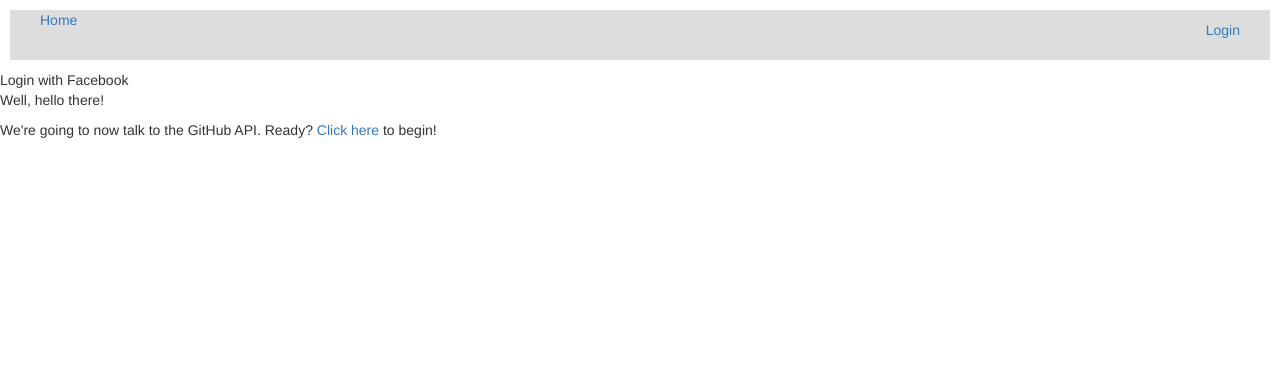
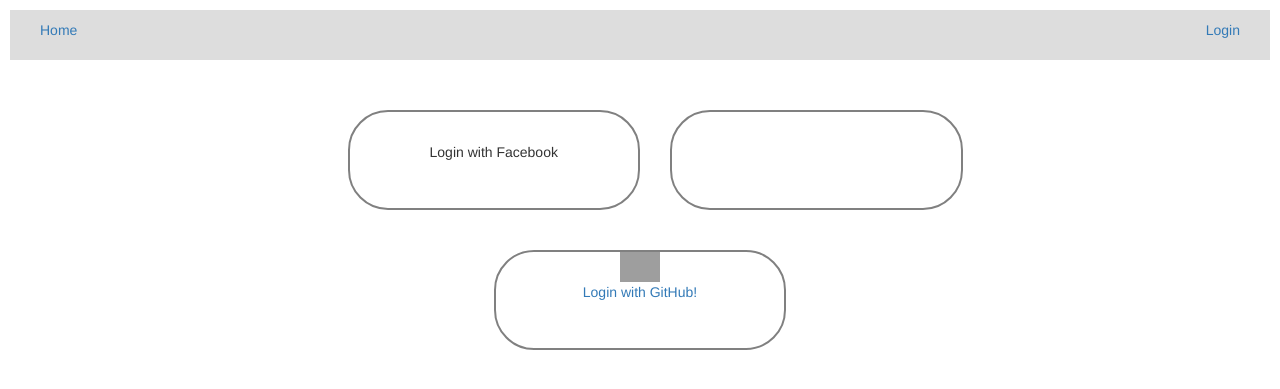
Before and after one commit to dkarris/FSND6-Item-Catalog-PSQL-APACHE2, a Flask app: page /login in a window 1280 px wide. Shown: the top 389 px of the page. Run offline with Flask 2, Linux system fonts and the light colour scheme; some libraries are stand-ins or nearby versions; grey boxes are pictures that could not be loaded.

Commit message:
final version. READ.me added

```diff
--- a/main.py
+++ b/main.py
@@ -3,8 +3,8 @@
 # used for generating random state variable
 import random, string
 
-from flask import Flask, render_template, request, redirect, url_for, escape
-from flask import flash, Response
+from flask import Flask, render_template, request, redirect, url_for
+from flask import flash, Response, jsonify
 # login_session is used to store session data
 from flask import session as login_session
 from flask import make_response
@@ -83,11 +83,11 @@
 
 @app.route('/mainpage')
 def mainpage(*mfr_id):
-    '''
+    """
     Main database view. Incoming parameters:
     mfr_id - passed to the right div with display models
     filter - if toggled on then run query to display only mfr requested on the left side.
-    '''
+    """
 
     checkbox = request.args.get('filter_check')
     mfr_id = request.args.get('mfr')
@@ -575,6 +575,40 @@
     except:
         return None
 
+# RESTful API functions
+
+@app.route('/mfr/<int:mfr_id>/JSON')
+def mfrinfoJSON(mfr_id):
+    """
+    returns JSON file with MFR data for specific MFR
+    """
+    mfr = sql_session.query(Mfr).filter_by(id=mfr_id).one()
+    return jsonify(mfr.serialize())
+
+@app.route('/mfrall/JSON')
+def mfrallJSON():
+    """
+    returns JSON for all MFR
+    """
+    mfrs = sql_session.query(Mfr).all()
+    return jsonify(mfrs=[mfr.serialize() for mfr in mfrs])
+
+@app.route('/mfr/<int:mfr_id>/models/JSON')
+def model_in_mfrJSON(mfr_id):
+    """
+    returns models for given Mfr with mfr_id
+    """
+    models = sql_session.query(Model).filter_by(mfr_id=mfr_id).all()
+    return jsonify(models=[model.serialize() for model in models])
+
+@app.route('/model/<int:model_id>/JSON')
+def modelJSON(model_id):
+    """
+    returns model with model_id
+    """
+    model = sql_session.query(Model).filter_by(id=model_id).one()
+    return jsonify(model.serialize())
+
 
 app.secret_key = 'Big_Secret_stuff'
 if __name__ == '__main__':
--- a/templates/login.html
+++ b/templates/login.html
@@ -8,11 +8,41 @@
   <script src="https://apis.google.com/js/client:platform.js?onload=start" async defer>
   </script>
  <!-- END Pre-requisites -->
+<style>
+  .oauth_div {
+    height: 100px;
+    border: solid 2px grey;
+    border-radius: 40px;
+    margin-top:40px;
+  }
+  #signInButton {
+    position: relative;
+    top: 50%;
+    transform: translateY(-50%);
+  }
+  .fb-login-button {
+    margin: 30px;
+  }
+  #github_oauth, #github_link {
+    float:none;
+    margin: 40px auto;
+  }
+  .row {
+    text-align: center;
+  }
+</style>
+<div class="container">
+  <div class="row">
+    <!-- <div class="col-sm-3">
+    </div> -->
+    <div class="col-sm-3 oauth_div col-sm-offset-3" >
       <div class="fb-login-button" data-max-rows="1" data-size="medium"  data-show-faces="false" data-auto-logiout-link="true" data-scope="public_profile, email" onlogin="FBlogin()">
          Login with Facebook
       </div>
+    </div>
 <!-- data-scope="https://www.googleapis.com/auth/plus.login" -->
-<div  id="signInButton">
+    <div class="col-sm-3 oauth_div" style="margin-left: 30px;">
+      <div id="signInButton">
         <span class="g-signin"
             data-scope="openid email"
             data-clientid="387508415162-4jpblheno3sevlnieefn1j3thb8ltj5q.apps.googleusercontent.com"
@@ -23,16 +53,18 @@
             data-approvalprompt="force">
         </span>
       </div>
+    </div>
+    <!-- <div class="col-sm-3">
+    </div> -->
+  </div>
+  <div class="row">
+    <div class="oauth_div col-sm-3" id="github_oauth">
+      <span id="github_link">
+      <a href="https://github.com/login/oauth/authorize?scope=user:email&client_id=b4bc808d29d3c32880d7&state={{state}}"> <img src="{{url_for('static', filename='GitHub_Logo.png')}}" style="height: 30px;border:0;"><BR> Login with GitHub!</a></span>
+    </div>
+  </div>
   <div id="result">
   </div>
-<div id="Github stuff">
-  <p>
-      Well, hello there!
-    </p>
-    <p>
-      We're going to now talk to the GitHub API. Ready?
-      <a href="https://github.com/login/oauth/authorize?scope=user:email&client_id=b4bc808d29d3c32880d7&state={{state}}">Click here</a> to begin!</a>
-    </p>
 </div>
 <script>
   window.fbAsyncInit = function() {
@@ -54,8 +86,8 @@
   function FBlogin() {
     var fb_oath_response = FB.getAuthResponse();
     var access_token = fb_oath_response['accessToken'];
-    console.log('JS accessdata');
-    console.log(access_token)
+    // console.log('JS accessdata');
+    // console.log(access_token)
     $.ajax ({
       type: 'POST',
       url: '/fbconnect?state={{state}}',
@@ -79,8 +111,8 @@
 function signInCallback(authResult) {
   if (authResult['code']) {
     // Hide the sign-in button now that the user is authorized
-    var x = authResult;
-    console.log(x);
+    // var x = authResult;
+    // console.log(x);
     $('#signinButton').attr('style', 'display: none');
     // Send the one-time-use code to the server, if the server responds, write a 'login successful' message to the web page and then redirect back to the main restaurants page
     $.ajax({
--- a/templates/main.html
+++ b/templates/main.html
@@ -29,7 +29,7 @@
       overflow: hidden;
      }
      li {
-      display: inline;
+      display: inline-flex;
       margin: 10px 30px;
      }
      li :hover {
```
Also changed, not shown: blank.html (deleted, +0 -16 lines), data_model.py (+18 -1 lines), 2 other files. Lines whose indentation alone changed are shown as unchanged.
